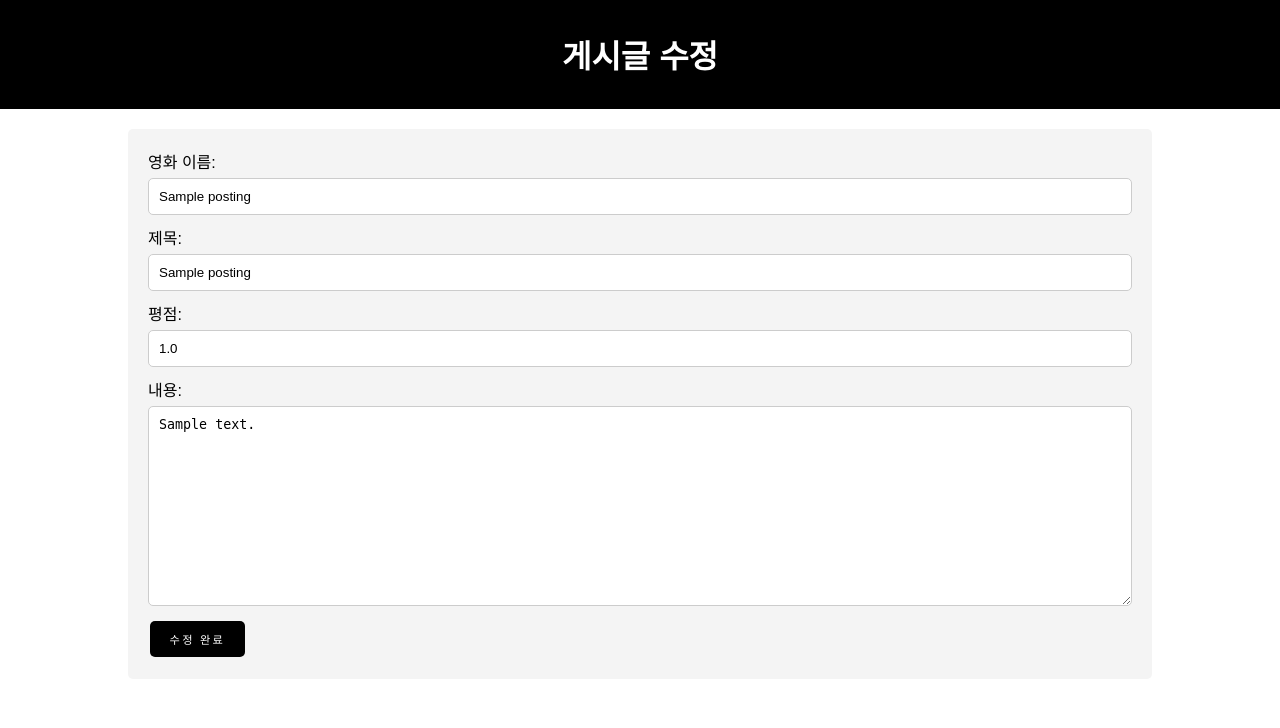
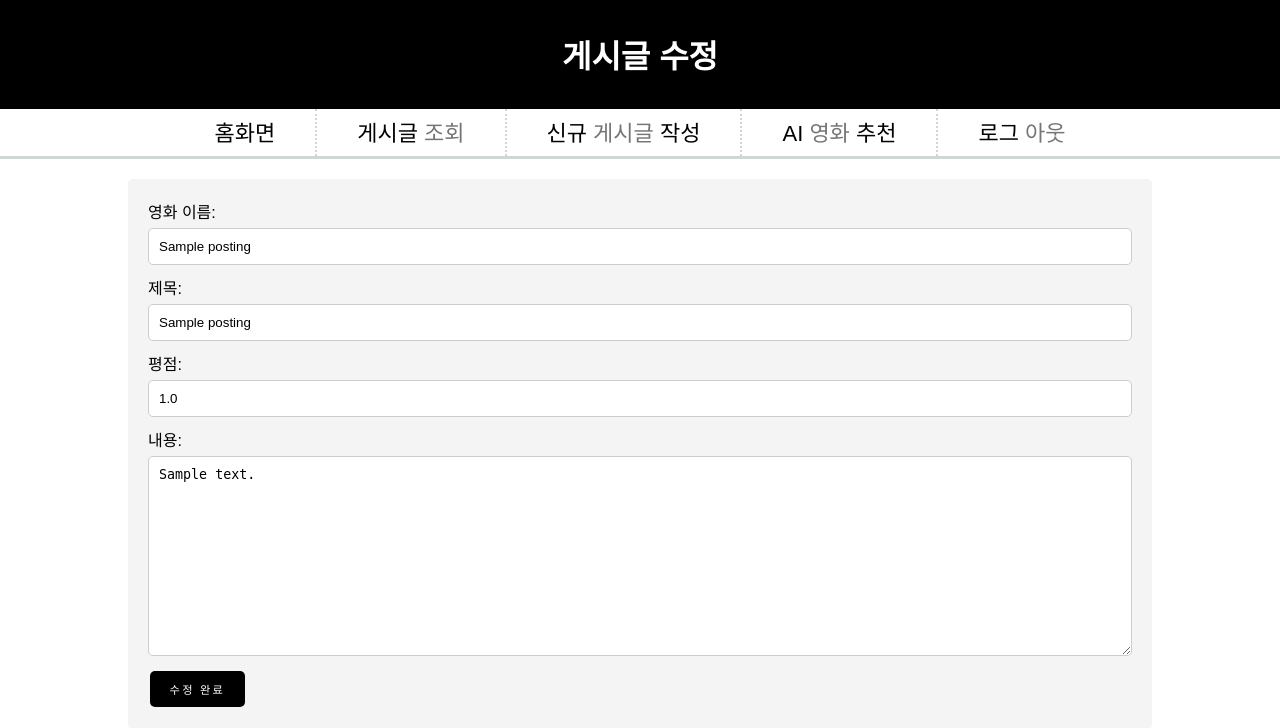
Before and after one commit to daengdaengjoa/8-, a Flask app: page /edit/1 in a window 1280 px wide. Shown: the top 728 px of the page. Run offline with Flask 3, Linux system fonts and the light colour scheme; the visitor is signed in with stand-in values (Sample User, id 1); tables that the repository leaves empty hold one stand-in row (values such as "Sample post").

Commit message:
네비게이션 바 수정

```diff
--- a/app.py
+++ b/app.py
@@ -181,9 +181,9 @@ def 로그인화면():
         # 오류시 로그인 화면 다시 출력
         except:
             flash("입력값이 잘못 되었습니다.")
-            return render_template("로그인 화면.html")
+            return render_template("로그인 화면.html", login=session.get('user_id'))
     # 데이터 값 저장 만하고 보여줄 필요는 없으니 리턴 값 없음
-    return render_template("로그인 화면.html")
+    return render_template("로그인 화면.html", login=session.get('user_id'))
 
 
 @app.route("/로그아웃", methods=["GET"])
@@ -197,7 +197,7 @@ def 게시글작성():
     # 로그인이 되어 있지 않다면 로그인화면으로 이동
     if not session.get("user_id"):
         flash("로그인이 필요한 기능입니다.")
-        return render_template("로그인 화면.html")
+        return render_template("로그인 화면.html",login=session.get('user_id'))
     # 글작성의 내용을 입력하고 작성 완료를 누르면 동작
     if request.method == "POST":
         user_id = session.get("user_id")
@@ -225,7 +225,7 @@ def 게시글작성():
         return redirect("/")
 
     # 데이터 값 저장 만하고 보여줄 필요는 없으니 리턴 값 없음
-    return render_template("게시글 작성.html")
+    return render_template("게시글 작성.html", login=session.get('user_id'))
 
 
 @app.route("/AI추천", methods=["GET", "POST"])
@@ -371,7 +371,7 @@ def AI추천():
         "image_url": image_url,
     }
 
-    return render_template("AI추천.html", data_ai=data_ai, m1=m1, m2=m2, data1=data1)
+    return render_template("AI추천.html", data_ai=data_ai, m1=m1, m2=m2, data1=data1, login=session.get('user_id'))
 
 
 @app.route("/전체글조회", methods=["POST", "GET"])
@@ -403,6 +403,7 @@ def 전체글조회():
             posts=displayed_posts,
             total_pages=total_pages,
             current_page=page,
+            login=session.get('user_id'),
         )
 
     # 검색기능을 하지 않고 처음들어올 때에는 모든 게시글이 보일 수 있도록 한다.
@@ -424,6 +425,7 @@ def 전체글조회():
             posts=displayed_posts,
             total_pages=total_pages,
             current_page=page,
+            login=session.get('user_id'),
         )
 
 
@@ -450,7 +452,7 @@ def 게시글조회():
     if request.method == "POST":
         if not session.get("user_id"):
             flash("로그인이 필요한 기능입니다.")
-            return render_template("로그인 화면.html")
+            return render_template("로그인 화면.html", login=session.get('user_id'))
         if request.form.get("detail"):
             new_Comment = Comment(
                 post_id=post_id,
@@ -494,7 +496,7 @@ def 게시글조회():
     data1 = Crawling.query.filter_by(title_user=title).first()
 
     return render_template(
-        "게시글 조회.html", data=data1, comments=comments, posts=posts, login_id=session.get('user_id'), button=post_id in session.get('liked_posts', []))
+        "게시글 조회.html", data=data1, comments=comments, posts=posts, login_id=session.get('user_id'), button=post_id in session.get('liked_posts', []), login=session.get('user_id'))
 
 
 @app.route("/update_post/<int:post_id>", methods=['GET', 'POST'])
@@ -522,7 +524,7 @@ def update_post(post_id):
 @app.route("/edit/<int:post_id>", methods=['GET', 'POST'])
 def edit(post_id):
     post = Posting.query.get_or_404(post_id)
-    return render_template('게시글 수정.html', post=post, post_id=post_id)
+    return render_template('게시글 수정.html', post=post, post_id=post_id, login=session.get('user_id'))
 
 
 @app.route("/delete_post/<int:post_id>", methods=['GET', 'POST'])
--- a/templates/AI추천.html
+++ b/templates/AI추천.html
@@ -478,7 +478,7 @@
 
 
 
-        {% if user_id %}
+        {% if login %}
             <li class="menu__item">
                 <a href="/로그아웃" class="menu__link">
     <span class="menu__title">
--- a/templates/게시글 수정.html
+++ b/templates/게시글 수정.html
@@ -104,12 +104,216 @@
             border: 1px solid rgba(223, 190, 106, 0);
             background-position: 99% 50%;
         }
+
+        /*
+        {# ----------------------------- 네비게이션 효과 ---------------------------#}  */
+
+        .navigation {
+            width: 100%;
+            border-bottom: 3px solid #ccd7d7;
+            font-family: "Pathway Gothic One", sans-serif;
+            font-size: 22px;
+        }
+
+        .menu {
+            display: flex;
+            justify-content: center;
+            max-width: 1150px;
+            margin: 0 auto;
+            padding-left: 0;
+        }
+
+        .menu__item {
+            display: inline-block;
+            white-space: nowrap;
+        }
+
+        @media screen and (max-width: 480px) {
+            .menu__item:nth-child(n+3) {
+                display: none;
+            }
+
+            .menu__item:nth-child(2) .menu__link {
+                border-right: 0;
+            }
+        }
+
+        @media screen and (max-width: 768px) {
+            .menu__item:nth-child(n+4) {
+                display: none;
+            }
+
+            .menu__item:nth-child(3) .menu__link {
+                border-right: 0;
+            }
+        }
+
+        @media screen and (max-width: 992px) {
+            .menu__item:nth-child(n+5) {
+                display: none;
+            }
+
+            .menu__item:nth-child(4) .menu__link {
+                border-right: 0;
+            }
+        }
+
+        .menu__item:last-child .menu__link {
+            border-right: 0;
+        }
+
+        .menu__link {
+            display: block;
+            padding: 6px 30px 3px;
+            border-right: 2px dotted #ccd7d7;
+        }
+
+        .menu__link:hover .menu__first-word, .menu__link:focus .menu__first-word {
+            transform: translate3d(0, -105%, 0);
+        }
+
+        .menu__link:hover .menu__second-word, .menu__link:focus .menu__second-word {
+            transform: translate3d(0, 105%, 0);
+        }
+
+        @media screen and (min-width: 768px) {
+            .menu__link {
+                padding: 6px 40px 3px;
+            }
+        }
+
+        .menu__title {
+            display: inline-block;
+            overflow: hidden;
+        }
+
+        .menu__first-word,
+        .menu__second-word {
+            display: inline-block;
+            position: relative;
+            transition: transform 0.3s;
+        }
+
+        .menu__first-word::before,
+        .menu__second-word::before {
+            position: absolute;
+            content: attr(data-hover);
+        }
+
+        .menu__first-word {
+            color: var(--primary-color);
+        }
+
+        .menu__first-word::before {
+            top: 105%;
+            color: var(--gray-2);
+        }
+
+        .menu__second-word {
+            color: var(--gray-2);
+        }
+
+        .menu__second-word::before {
+            bottom: 105%;
+            color: var(--primary-color);
+        }
+
+
+        .content {
+            padding: 20px 0;
+        }
     </style>
 </head>
 <body>
     <header>
         <h1>게시글 수정</h1>
     </header>
+    <nav class="navigation">
+    <ul class="menu">
+        <li class="menu__item">
+            <a href="/" class="menu__link">
+    <span class="menu__title">
+      <span class="menu__first-word" data-hover="홈화면">
+        홈화면
+      </span>
+    </span>
+            </a>
+        </li>
+        <li class="menu__item">
+            <a href="/전체글조회" class="menu__link">
+    <span class="menu__title">
+      <span class="menu__first-word" data-hover="게시글">
+        게시글
+      </span>
+      <span class="menu__second-word" data-hover="조회">
+        조회
+      </span>
+    </span>
+            </a>
+        </li>
+
+        <li class="menu__item">
+            <a href="/게시글작성" class="menu__link">
+    <span class="menu__title">
+      <span class="menu__first-word" data-hover="신규">
+        신규
+      </span>
+      <span class="menu__second-word" data-hover="게시글">
+        게시글
+      </span>
+        <span class="menu__first-word" data-hover="작성">
+        작성
+      </span>
+    </span>
+            </a>
+        </li>
+
+        <li class="menu__item">
+            <a href="/AI추천" class="menu__link">
+    <span class="menu__title">
+      <span class="menu__first-word" data-hover="AI">
+        AI
+      </span>
+      <span class="menu__second-word" data-hover="영화">
+        영화
+      </span>
+        <span class="menu__first-word" data-hover="추천">
+        추천
+      </span>
+    </span>
+            </a>
+        </li>
+
+
+
+        {% if login %}
+            <li class="menu__item">
+                <a href="/로그아웃" class="menu__link">
+    <span class="menu__title">
+      <span class="menu__first-word" data-hover="로그">
+        로그
+      </span>
+      <span class="menu__second-word" data-hover="아웃">
+        아웃
+      </span>
+    </span>
+                </a>
+            </li>
+
+        {% else %}
+
+            <li class="menu__item">
+                <a href="/로그인화면" class="menu__link">
+    <span class="menu__title">
+      <span class="menu__second-word" data-hover="로그인">
+        로그인
+      </span>
+    </span>
+                </a>
+            </li>
+        {% endif %}
+    </ul>
+</nav>
     <div class="container">
         <form action="/update_post/{{ post_id }}" method="POST">
             <div>
--- a/templates/게시글 작성.html
+++ b/templates/게시글 작성.html
@@ -74,7 +74,7 @@
             cursor: pointer;
         }
 
-        /* {# ----------------------------- 홈 플로팅 버튼 ---------------------------#}
+        /* {# ----------------------------- 홈 플로팅 버튼 ---------------------------#}*/
         .scroll-to-top {
             width: 50px;
             height: 50px;
@@ -149,7 +149,7 @@
         .rating.readonly .star-icon {
             opacity: 0.7;
             cursor: default;
-        } */
+        }
 
         /* {# ----------------------------- 네비게이션 효과 ---------------------------#} */
 
@@ -550,7 +550,7 @@
 
 
 
-        {% if user_id %}
+        {% if login %}
             <li class="menu__item">
                 <a href="/로그아웃" class="menu__link">
     <span class="menu__title">
--- a/templates/전체글 조회.html
+++ b/templates/전체글 조회.html
@@ -651,7 +651,7 @@
 
 
 
-                {% if user_id %}
+                {% if login %}
                     <li class="menu__item">
                         <a href="/로그아웃" class="menu__link">
             <span class="menu__title">
```
Also changed, not shown: templates/게시글 조회.html (+11 -11 lines).
